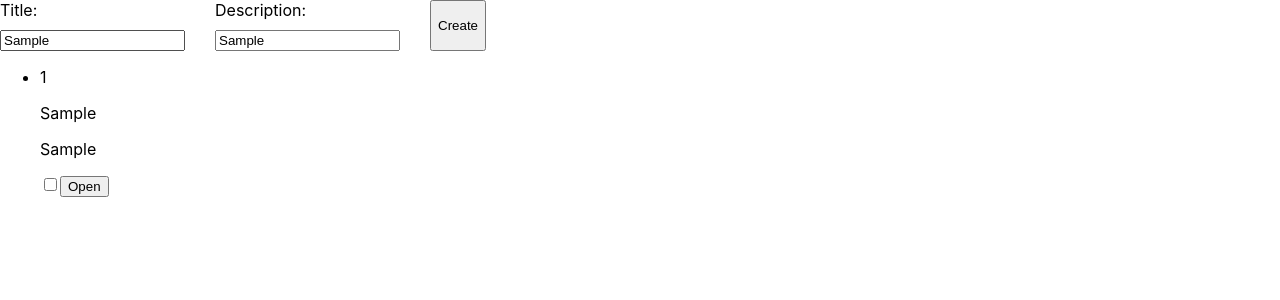
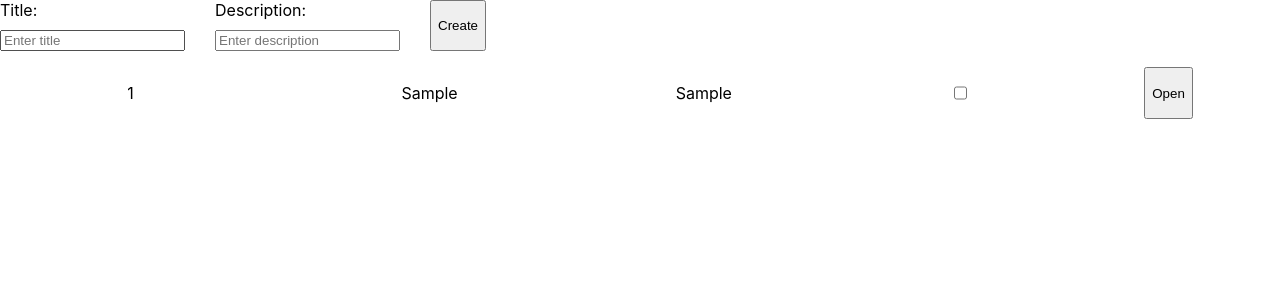
Before and after one commit to Daniel-Slavnyi/to-do-list, a React (Create React App) app: page / in a window 1280 px wide. Both pictures are taken after typing "Sample", "Sample" into the empty fields and a click on the button "Create". Shown: the top 300 px of the page. Built offline with nearby package versions, Linux system fonts and the light colour scheme.

Commit message:
update: modal, form, item

```diff
--- a/src/components/Modal/Modal.jsx
+++ b/src/components/Modal/Modal.jsx
@@ -33,18 +33,21 @@ export const Modal = ({
   return (
     <Backdrop>
       <ModalWrapper>
-        <h1>{infoOfTask.title}</h1>
+        <p>{infoOfTask.title}</p>
         <p>Description:</p>
         <p>{infoOfTask.description}</p>
+        <div>
+          <span>Status:</span>
+          <input
+            type="checkbox"
+            name={infoOfTask.id}
+            checked={tusk.isDone}
+            onChange={handleChange}
+          />
+        </div>
         <button type="button" onClick={closeModalByClick}>
           Close Modal
         </button>
-        <input
-          type="checkbox"
-          name={infoOfTask.id}
-          checked={tusk.isDone}
-          onChange={handleChange}
-        />
       </ModalWrapper>
     </Backdrop>
   );
--- a/src/components/TaskFrom/TaskForm.jsx
+++ b/src/components/TaskFrom/TaskForm.jsx
@@ -2,7 +2,7 @@ import React, { useState } from 'react';
 import { useDispatch, useSelector } from 'react-redux';
 import { getId } from 'redux/tasks/tasks-selector';
 import { addNewTask, makeId } from 'redux/tasks/tasks-slice';
-import { FormEl, LabelEl } from './TaskForm.styled';
+import { FormEl, LabelEl, SpanEl } from './TaskForm.styled';
 
 export default function TaskForm() {
   const [title, setTitle] = useState('');
@@ -36,6 +36,8 @@ export default function TaskForm() {
     };
 
     dispatch(addNewTask(objTask));
+    setTitle('');
+    setDescr('');
   };
 
   return (
@@ -52,7 +54,7 @@ export default function TaskForm() {
             setTitle(e.target.value);
           }}
         />
-        {massegeTitle && <span>This field is empty</span>}
+        {massegeTitle && <SpanEl>This field is empty</SpanEl>}
       </LabelEl>
       <LabelEl>
         <span>Description:</span>
@@ -66,7 +68,7 @@ export default function TaskForm() {
             setDescr(e.target.value);
           }}
         />
-        {massegeDescr && <span>This field is empty</span>}
+        {massegeDescr && <SpanEl>This field is empty</SpanEl>}
       </LabelEl>
       <button type="button" onClick={handleClick}>
         Create
--- a/src/components/TaskFrom/TaskForm.styled.js
+++ b/src/components/TaskFrom/TaskForm.styled.js
@@ -10,3 +10,7 @@ export const LabelEl = styled.label`
   flex-direction: column;
   gap: 10px;
 `;
+
+export const SpanEl = styled.span`
+  color: red;
+`;
--- a/src/components/TaskItem/TaskItem.jsx
+++ b/src/components/TaskItem/TaskItem.jsx
@@ -2,6 +2,7 @@ import { Modal } from 'components/Modal/Modal';
 import React, { useState } from 'react';
 import { useDispatch } from 'react-redux';
 import { setDoneTask } from 'redux/tasks/tasks-slice';
+import { LiEl, ParEl } from './TaskItem.styled';
 
 export default function TaskItem({ item }) {
   const [isOpenModal, setIsOpenModal] = useState(false);
@@ -16,10 +17,10 @@ export default function TaskItem({ item }) {
     setIsOpenModal(item => !item);
   };
   return (
-    <li>
-      <p>{item.id}</p>
-      <p>{item.title}</p>
-      <p>{item.description}</p>
+    <LiEl>
+      <ParEl>{item.id}</ParEl>
+      <ParEl>{item.title}</ParEl>
+      <ParEl>{item.description}</ParEl>
       <input
         type="checkbox"
         name={item.id}
@@ -42,6 +43,6 @@ export default function TaskItem({ item }) {
           handleChange={handleChange}
         />
       )}
-    </li>
+    </LiEl>
   );
 }
--- /dev/null
+++ b/src/components/TaskItem/TaskItem.styled.js
@@ -0,0 +1,13 @@
+import styled from '@emotion/styled/macro';
+
+export const LiEl = styled.li`
+  display: flex;
+  justify-content: space-around;
+`;
+
+export const ParEl = styled.p`
+  width: 100px;
+  white-space: nowrap;
+  overflow: hidden;
+  text-overflow: ellipsis;
+`;
```
